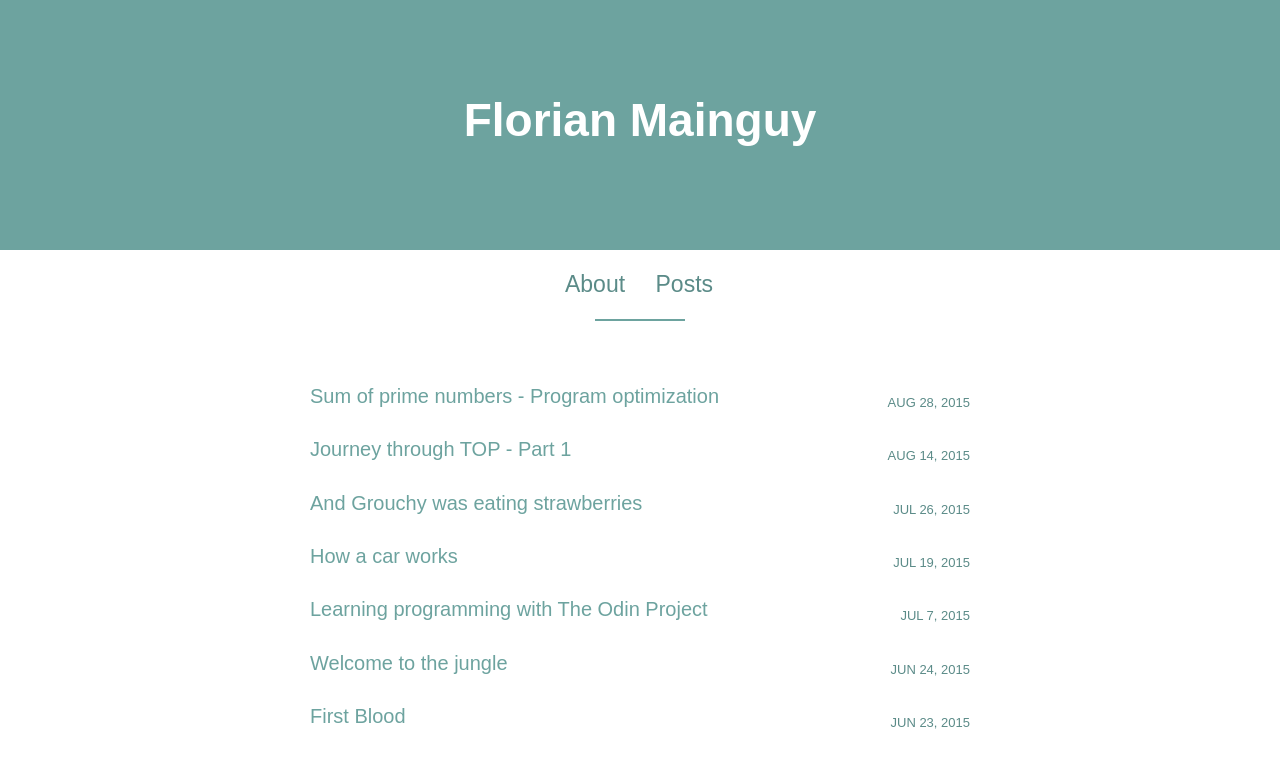
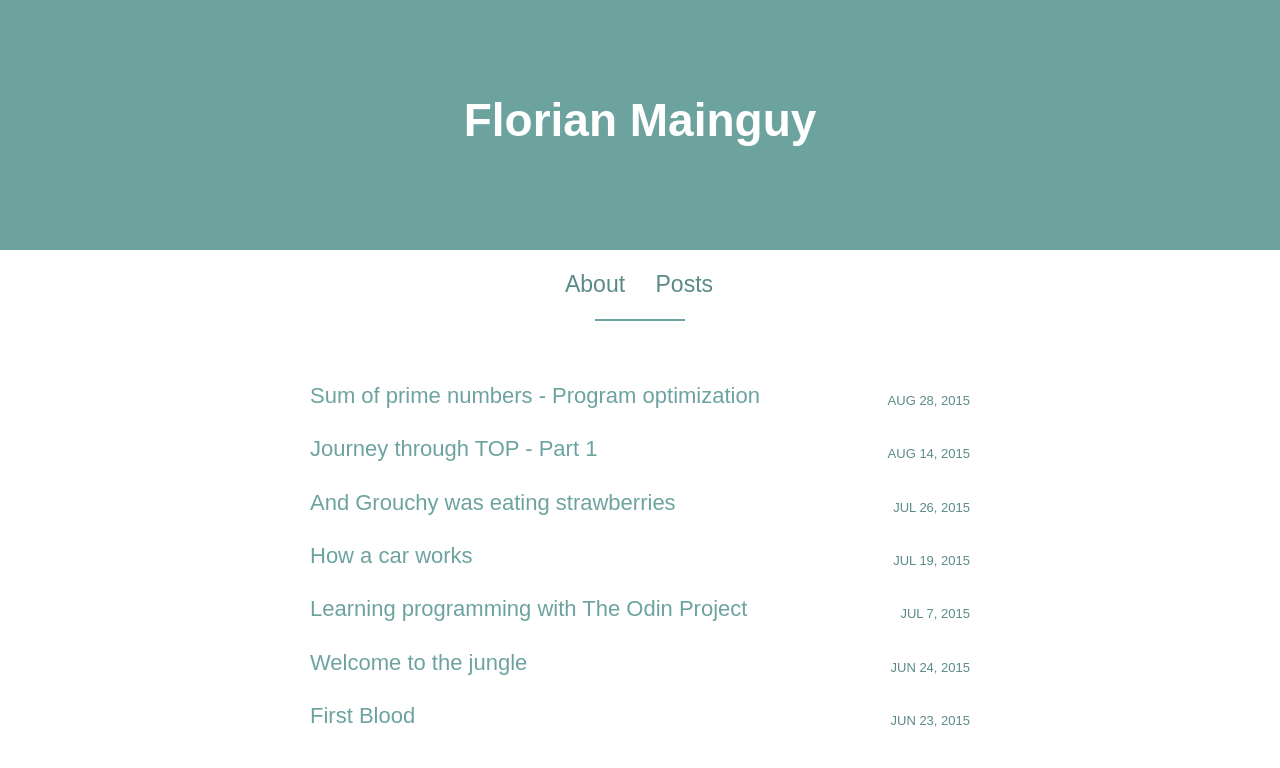
Before and after one commit to florianmainguy/florianmainguy.github.io, a Jekyll site: the page built from index.html, in a window 1280 px wide. Shown: the top 768 px of the page. Built offline with Jekyll 4.4.1, drawn with Linux system fonts in a browser that asks for light colours.

Commit message:
font size

```diff
--- a/_sass/_layout.scss
+++ b/_sass/_layout.scss
@@ -59,7 +59,7 @@
 	PADDING-BOTTOM: 5px; PADDING-LEFT: 0px; PADDING-RIGHT: 0px; PADDING-TOP: 5px
 }
 .index-title {
-    font-size: 20px;
+    font-size: 22px;
     color:#6DA39F;
 }
 .post-title {
@@ -76,7 +76,7 @@ h2 {
 	LINE-HEIGHT: 24px;
     TEXT-TRANSFORM: uppercase;
     FLOAT: right;
-    MARGIN-TOP: 15px; MARGIN-LEFT: -190px;
+    MARGIN-TOP: 13px; MARGIN-LEFT: -190px;
 }
 @media(max-width:600px){
     .post-date {
```
